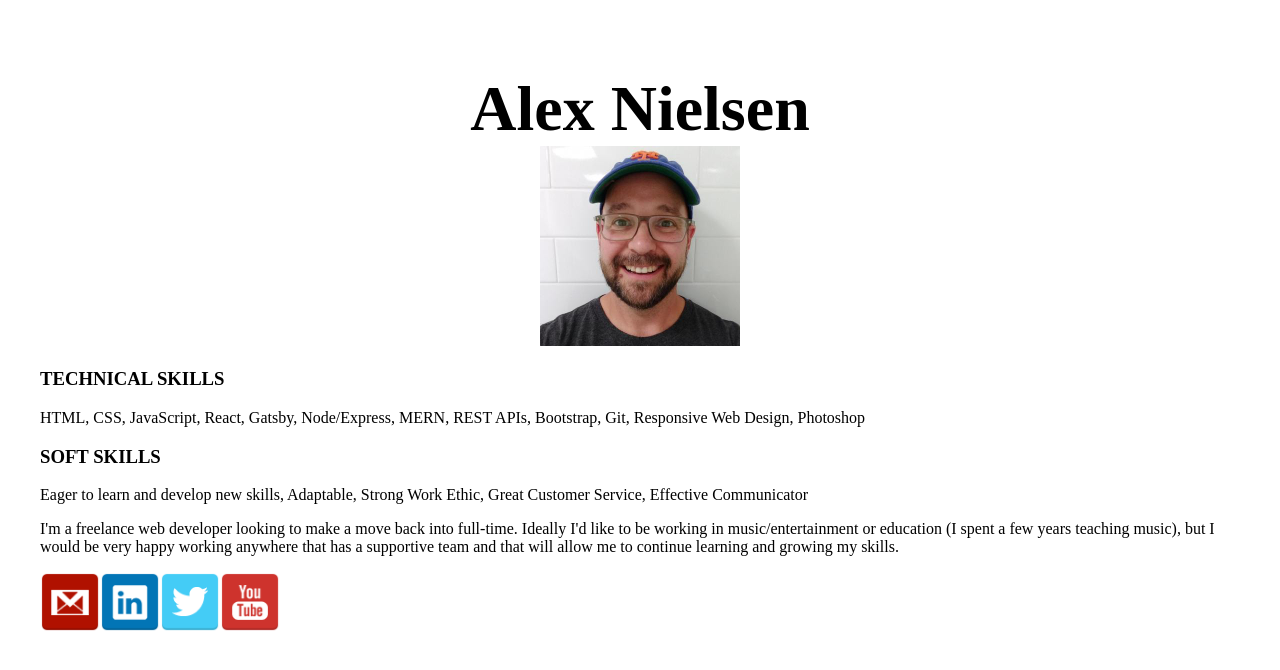
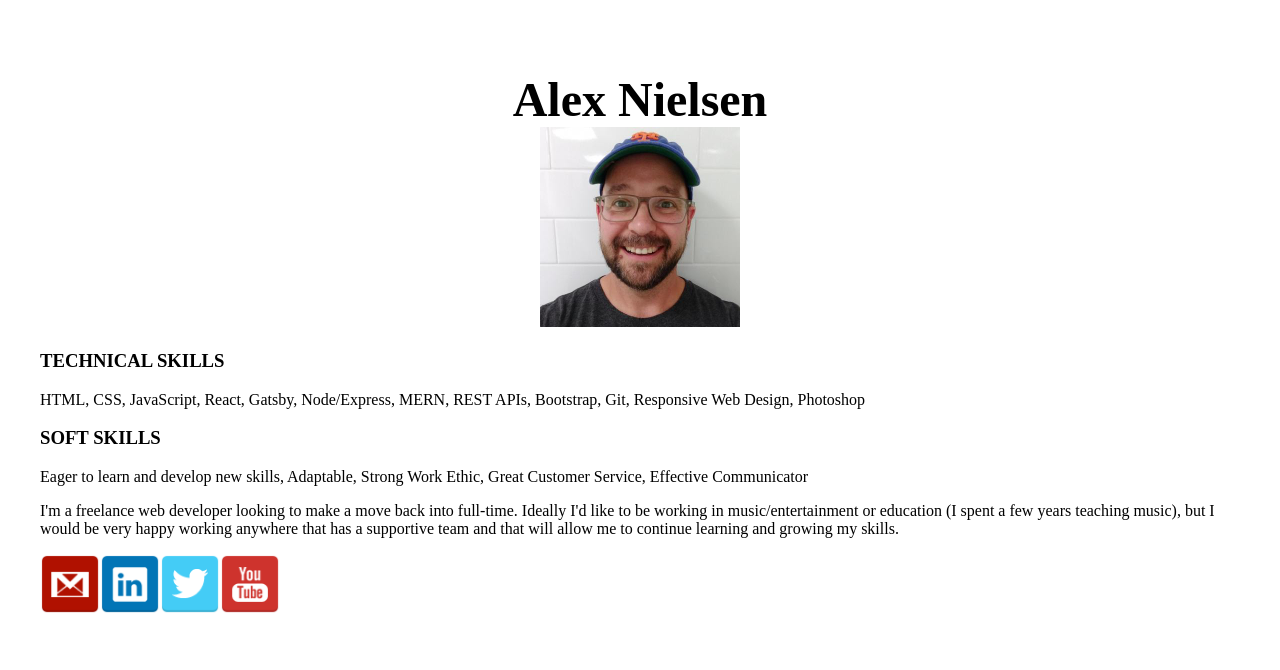
Before and after one commit to bushbass/new-blog-portfolio-next, a Next.js app: page / in a window 1280 px wide. Shown: the top 670 px of the page. Built offline with nearby package versions, Linux system fonts and the light colour scheme.

Commit message:
latest trys with css.  should just redo them all...

```diff
--- a/styles/Home.module.css
+++ b/styles/Home.module.css
@@ -27,7 +27,7 @@
 .title {
   margin: 0;
   line-height: 1.15;
-  font-size: 4rem;
+  font-size: 3rem;
 }
 
 .title,
--- a/styles/globals.css
+++ b/styles/globals.css
@@ -25,6 +25,7 @@ a {
 .about-body {
   min-height: 50vh;
   padding: 4rem 0;
+  margin: 0 4rem;
   flex: 1;
   display: flex;
   flex-direction: column;
@@ -74,6 +75,7 @@ a {
 .presenting-image-wrapper {
   box-sizing: content-box;
   float: right;
+  max-width: 280px;
 }
 /* the magic happens here */
 .presenting-image-wrapper > a {
```
